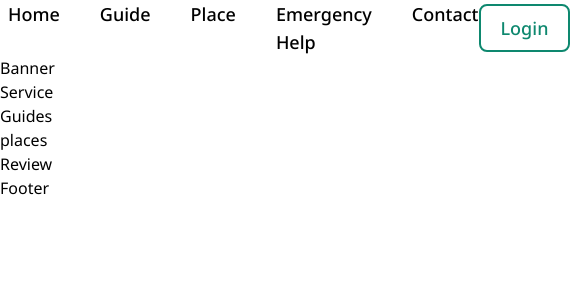
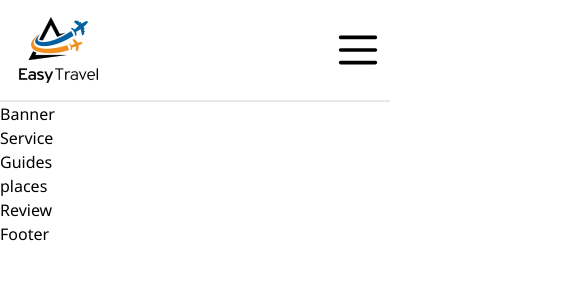
Before and after one commit to tushar-454/EasyTravel, a Next.js app in the folder easy-travel/: page / in a window 390 px wide. Shown: the top 300 px of the page, 585 px wide, since content can reach past the window. Built offline with nearby package versions, Linux system fonts and the light colour scheme.

Commit message:
update header update and responsiveness

```diff
--- a/easy-travel/package.json
+++ b/easy-travel/package.json
@@ -11,7 +11,8 @@
   "dependencies": {
     "next": "14.2.3",
     "react": "^18",
-    "react-dom": "^18"
+    "react-dom": "^18",
+    "react-icons": "^5.2.1"
   },
   "devDependencies": {
     "@types/node": "^20",
--- a/easy-travel/src/components/header/Header.tsx
+++ b/easy-travel/src/components/header/Header.tsx
@@ -1,16 +1,46 @@
+'use client';
+import { useState } from 'react';
+import { HiMiniBars3 } from 'react-icons/hi2';
+import { RxCross2 } from 'react-icons/rx';
 import Container from '../shared/Container';
 import LoginSignup from './LoginSignup';
 import Logo from './Logo';
 import Menu from './Menu';
 
 const Header = () => {
+  const [isMenuOpen, setIsMenuOpen] = useState(false);
   return (
-    <header>
+    <header className='border-b-2'>
       <Container>
-        <div className='flex items-center justify-between'>
+        <div className='relative flex items-center justify-between'>
           <Logo />
-          <Menu />
-          <LoginSignup />
+          <div className='hidden lg:block'>
+            <Menu col={false} hfull={false} />
+          </div>
+          <div className='hidden lg:block'>
+            <LoginSignup />
+          </div>
+          {/* toggle button  */}
+          <div className='block lg:hidden'>
+            {isMenuOpen ? (
+              <RxCross2
+                onClick={() => setIsMenuOpen(!isMenuOpen)}
+                className='text-5xl text-black'
+              />
+            ) : (
+              <HiMiniBars3
+                onClick={() => setIsMenuOpen(!isMenuOpen)}
+                className='text-5xl text-black'
+              />
+            )}
+          </div>
+          {/* mobile menu */}
+          <div
+            className={`fixed top-0 block h-full border-r-2 bg-gray-100 p-6 transition-all lg:hidden ${isMenuOpen ? 'left-0' : '-left-80'}`}
+          >
+            <Menu col={true} hfull={true} />
+            <LoginSignup />
+          </div>
         </div>
       </Container>
     </header>
--- a/easy-travel/src/components/header/LoginSignup.tsx
+++ b/easy-travel/src/components/header/LoginSignup.tsx
@@ -3,7 +3,7 @@ import Button from '../shared/ui/Button';
 
 const LoginSignup = () => {
   return (
-    <div className='flex items-center justify-center gap-5'>
+    <div className='mt-10 flex items-center justify-center gap-5 lg:mt-0'>
       <Link href='/login'>
         <Button isFill={false}>Login</Button>
       </Link>
--- a/easy-travel/src/components/header/Menu.tsx
+++ b/easy-travel/src/components/header/Menu.tsx
@@ -8,10 +8,17 @@ const menuArr = [
   { name: 'Contact', path: '/contact' },
 ];
 
-const Menu = () => {
+interface MenuProps {
+  col: boolean;
+  hfull: boolean;
+}
+
+const Menu: React.FC<MenuProps> = ({ col, hfull }) => {
   return (
     <div>
-      <ul className='flex gap-10'>
+      <ul
+        className={`flex gap-10 ${col ? 'flex-col' : 'flex-row'} ${hfull ? '!h-full' : 'h-auto'}`}
+      >
         {menuArr.map((menu, index) => (
           <li key={index}>
             <Link href={menu.path} className='text-lg font-medium'>
```
Also changed, not shown: 1 other file (tests, documents, lock files or other folders).
